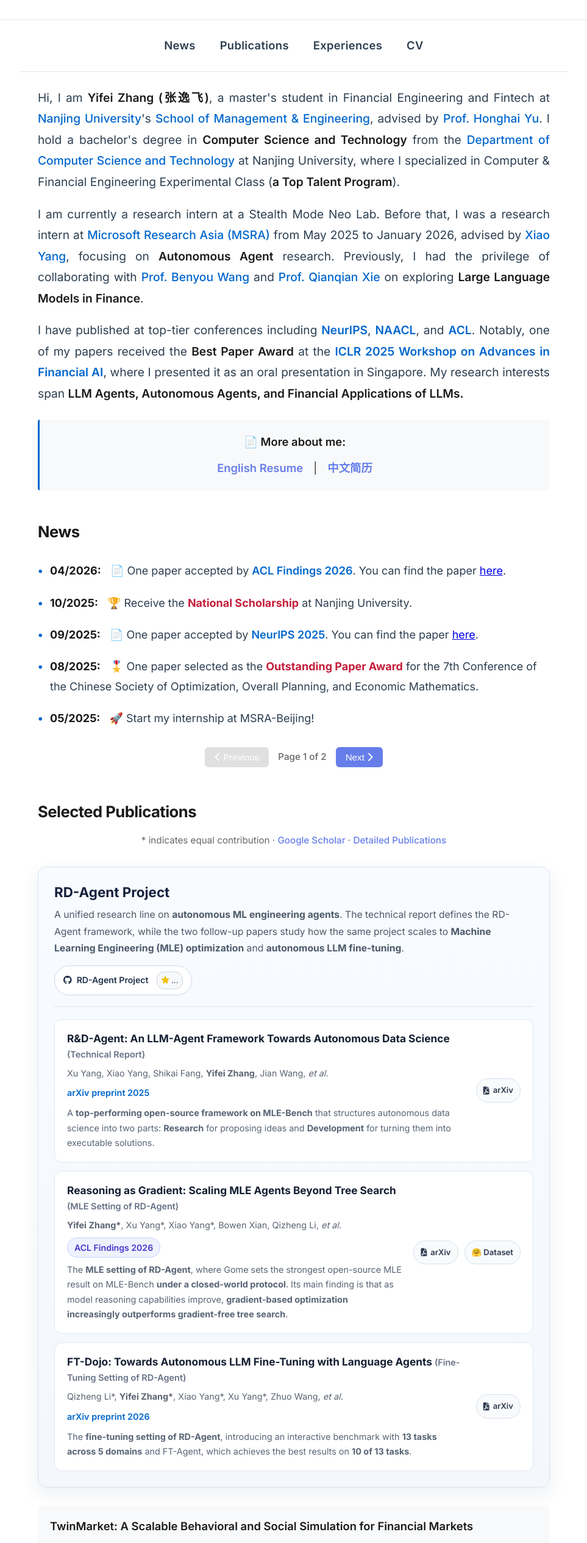
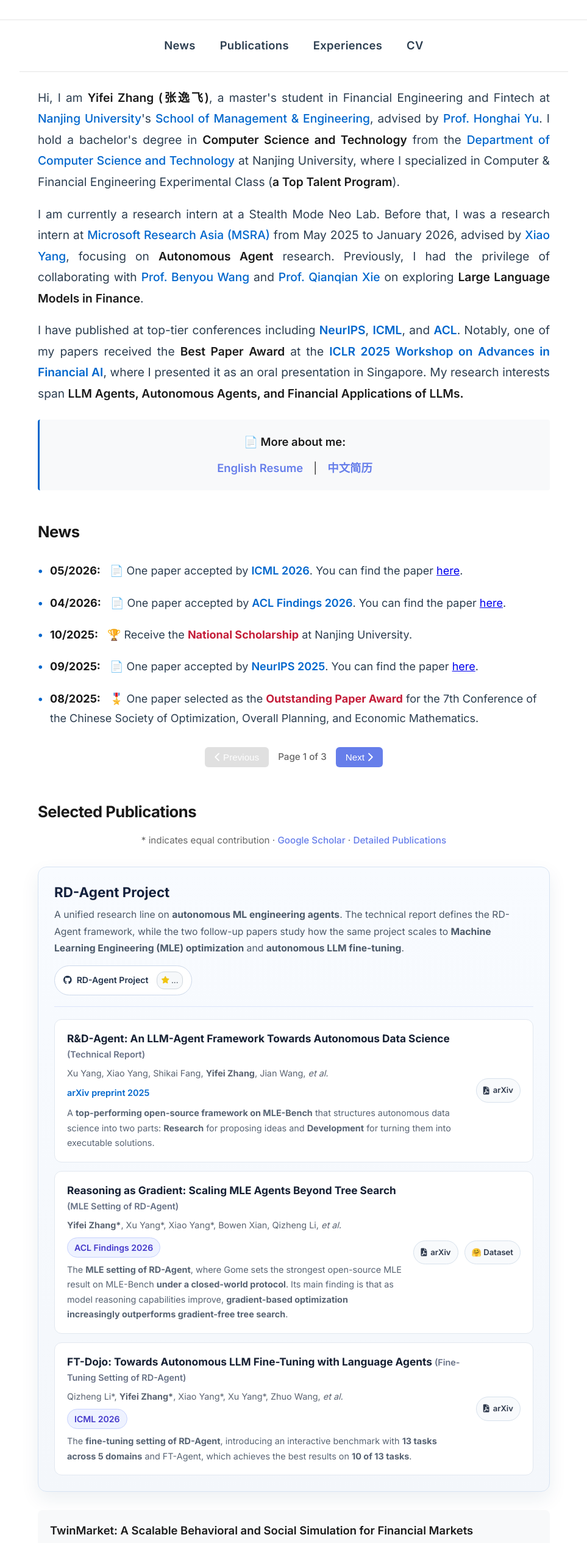
Before and after one commit to Hoder-zyf/hoder-zyf.github.io, a plain HTML site: page index.html in a window 1280 px wide. Shown: the part 270-2800 px from the top of the page at 61% size, without its empty margins (158-1121 px from the left). Drawn offline with Linux system fonts and the light colour scheme; no server answers.

Commit message:
update 05/2026

```diff
--- a/index.html
+++ b/index.html
@@ -1198,7 +1198,7 @@
 
                 <p>I am currently a research intern at a Stealth Mode Neo Lab. Before that, I was a research intern at <a href="https://www.microsoft.com/en-us/research/lab/microsoft-research-asia/" target="_blank">Microsoft Research Asia (MSRA)</a> from May 2025 to January 2026, advised by <a href="https://www.microsoft.com/en-us/research/people/xiaoyang/" target="_blank">Xiao Yang</a>, focusing on <strong>Autonomous Agent</strong> research. Previously, I had the privilege of collaborating with <a href="https://sds.cuhk.edu.cn/teacher/571" target="_blank">Prof. Benyou Wang</a> and <a href="http://jszy.whu.edu.cn/xieqianqian/zh_CN/index/1646702/list/" target="_blank">Prof. Qianqian Xie</a> on exploring <strong>Large Language Models in Finance</strong>.</p>
 
-                <p>I have published at top-tier conferences including <em>NeurIPS</em>, <em>NAACL</em>, and <em>ACL</em>. Notably, one of my papers received the <strong>Best Paper Award</strong> at the <em>ICLR 2025 Workshop on Advances in Financial AI</em>, where I presented it as an oral presentation in Singapore. My research interests span <strong>LLM Agents, Autonomous Agents, and Financial Applications of LLMs.</strong></p>
+                <p>I have published at top-tier conferences including <em>NeurIPS</em>, <em>ICML</em>, and <em>ACL</em>. Notably, one of my papers received the <strong>Best Paper Award</strong> at the <em>ICLR 2025 Workshop on Advances in Financial AI</em>, where I presented it as an oral presentation in Singapore. My research interests span <strong>LLM Agents, Autonomous Agents, and Financial Applications of LLMs.</strong></p>
 
                 <div class="resume-links">
                     <strong>📄 More about me:</strong>
@@ -1213,6 +1213,10 @@
         <section id="news">
             <h2>News</h2>
             <ul class="news-list" id="news-list">
+                <li class="news-item">
+                    <span class="news-date">05/2026:</span>
+                    📄 One paper accepted by <em>ICML 2026</em>. You can find the paper <a href="https://arxiv.org/abs/2603.01712" target="_blank">here</a>.
+                </li>
                 <li class="news-item">
                     <span class="news-date">04/2026:</span>
                     📄 One paper accepted by <em>ACL Findings 2026</em>. You can find the paper <a href="https://arxiv.org/abs/2603.01692" target="_blank">here</a>.
@@ -1339,7 +1343,7 @@
                             <div class="project-paper-authors">
                                 Qizheng Li*, <strong>Yifei Zhang*</strong>, Xiao Yang*, Xu Yang*, Zhuo Wang, <em>et al.</em>
                             </div>
-                            <div class="project-paper-meta">arXiv preprint 2026</div>
+                            <div class="project-paper-meta accepted">ICML 2026</div>
                             <div class="project-paper-desc">
                                 The <strong>fine-tuning setting of RD-Agent</strong>, introducing an interactive benchmark with <strong>13 tasks across 5 domains</strong> and FT-Agent, which achieves the best results on <strong>10 of 13 tasks</strong>.
                             </div>
@@ -1463,7 +1467,7 @@
         <div class="container">
             <p>&copy; 2024-2025 Yifei Zhang. All rights reserved.</p>
             <p>Email: <a href="mailto:yf_zhang@smail.nju.edu.cn" style="color: #667eea; text-decoration: none;">yf_zhang@smail.nju.edu.cn</a></p>
-            <p style="margin-top: 5px; font-size: 0.85rem; color: #333; font-weight: 600;">Last Updated: April 26, 2026</p>
+            <p style="margin-top: 5px; font-size: 0.85rem; color: #333; font-weight: 600;">Last Updated: April 30, 2026</p>
         </div>
     </footer>
 
```
Also changed, not shown: publications.html (+2 -2 lines), 2 other files.
